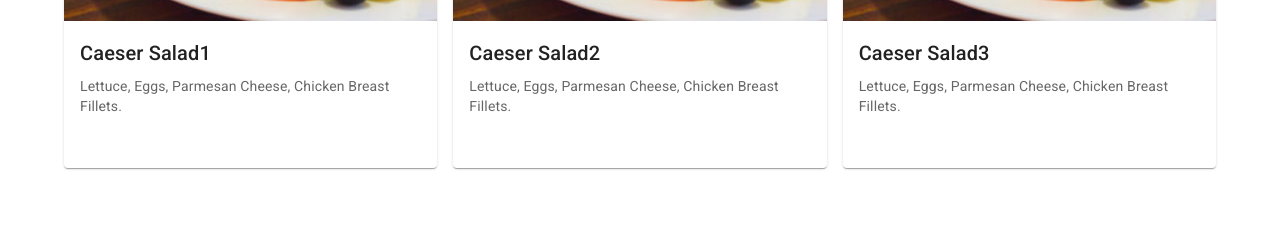
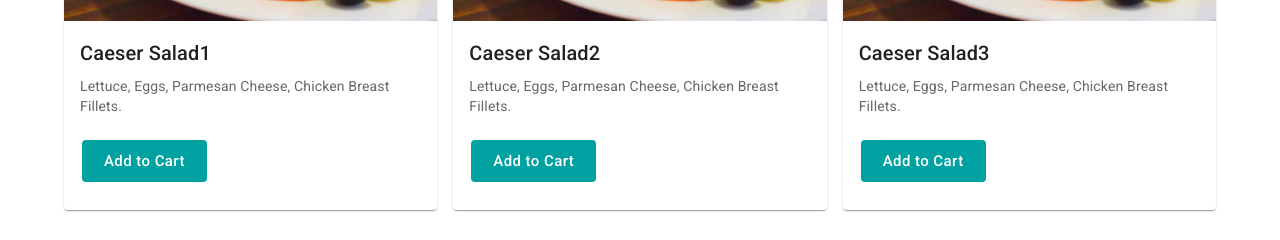
Before and after one commit to hasanhridoy01/NewRoz-Bistro-boss-apps, a React (Vite) app: page / in a window 1280 px wide. Shown: the part 2780-3020 px from the top of the page. Built offline with nearby package versions, Linux system fonts and the light colour scheme; no server answers.

Commit message:
add to cart added for home page

```diff
--- a/src/Pages/ChefRecommend/ChefRecommend.jsx
+++ b/src/Pages/ChefRecommend/ChefRecommend.jsx
@@ -12,16 +12,41 @@ import {
 } from "@mui/material";
 
 import img1 from "../../assets/home/product-5-370x247.jpg";
-import { Link } from "react-router-dom";
+import { Link, useLocation, useNavigate } from "react-router-dom";
 import useAuth from "../../hooks/useAuth";
+import Swal from "sweetalert2";
 
 const ChefRecommend = () => {
   //check user...............!
   const { user } = useAuth();
+  const navigate = useNavigate();
+  const location = useLocation();
 
   //Handle Add to Cart.............!
-  const handleAddToCart = (name) => {
-    console.log(name);
+  const handleAddToCart = (id) => {
+    if(user && user.email){
+      //send cart item go to the context...............!
+      const cartItem = {
+        menuId: id,
+        email: user.email
+      }
+      console.log(cartItem);
+    }else{
+      Swal.fire({
+        title: "You Are not Login!",
+        text: "You won't be able to revert this!",
+        icon: "warning",
+        showCancelButton: true,
+        confirmButtonColor: "#00a1a1",
+        cancelButtonColor: "#d33",
+        confirmButtonText: "Yes, Login!"
+      }).then((result) => {
+        if (result.isConfirmed) {
+          //Send the user to the login page........!
+          navigate('/login', { state: {from: location} });
+        }
+      });
+    }
   };
   return (
     <div>
@@ -81,11 +106,10 @@ const ChefRecommend = () => {
                   marginLeft: "10px",
                 }}
               >
-                {user && (
                 <Button
                   size="large"
                   variant="contained"
-                    onClick={() => handleAddToCart("Caeser Salad1")}
+                  onClick={() => handleAddToCart(1)}
                   sx={{
                     backgroundColor: "#00a1a1",
                     textTransform: "none",
@@ -94,7 +118,6 @@ const ChefRecommend = () => {
                 >
                   Add to Cart
                 </Button>
-                )}
               </CardActions>
             </Card>
           </Grid>
@@ -120,11 +143,10 @@ const ChefRecommend = () => {
                   marginLeft: "10px",
                 }}
               >
-                {user && (
                 <Button
                   size="large"
                   variant="contained"
-                    onClick={() => handleAddToCart("Caeser Salad2")}
+                  onClick={() => handleAddToCart(2)}
                   sx={{
                     backgroundColor: "#00a1a1",
                     textTransform: "none",
@@ -133,7 +155,6 @@ const ChefRecommend = () => {
                 >
                   Add to Cart
                 </Button>
-                )}
               </CardActions>
             </Card>
           </Grid>
@@ -159,11 +180,10 @@ const ChefRecommend = () => {
                   marginLeft: "10px",
                 }}
               >
-                {user && (
                 <Button
                   size="large"
                   variant="contained"
-                    onClick={() => handleAddToCart("Caeser Salad3")}
+                  onClick={() => handleAddToCart(3)}
                   sx={{
                     backgroundColor: "#00a1a1",
                     textTransform: "none",
@@ -172,7 +192,6 @@ const ChefRecommend = () => {
                 >
                   Add to Cart
                 </Button>
-                )}
               </CardActions>
             </Card>
           </Grid>
```
Lines whose indentation alone changed are shown as unchanged.
